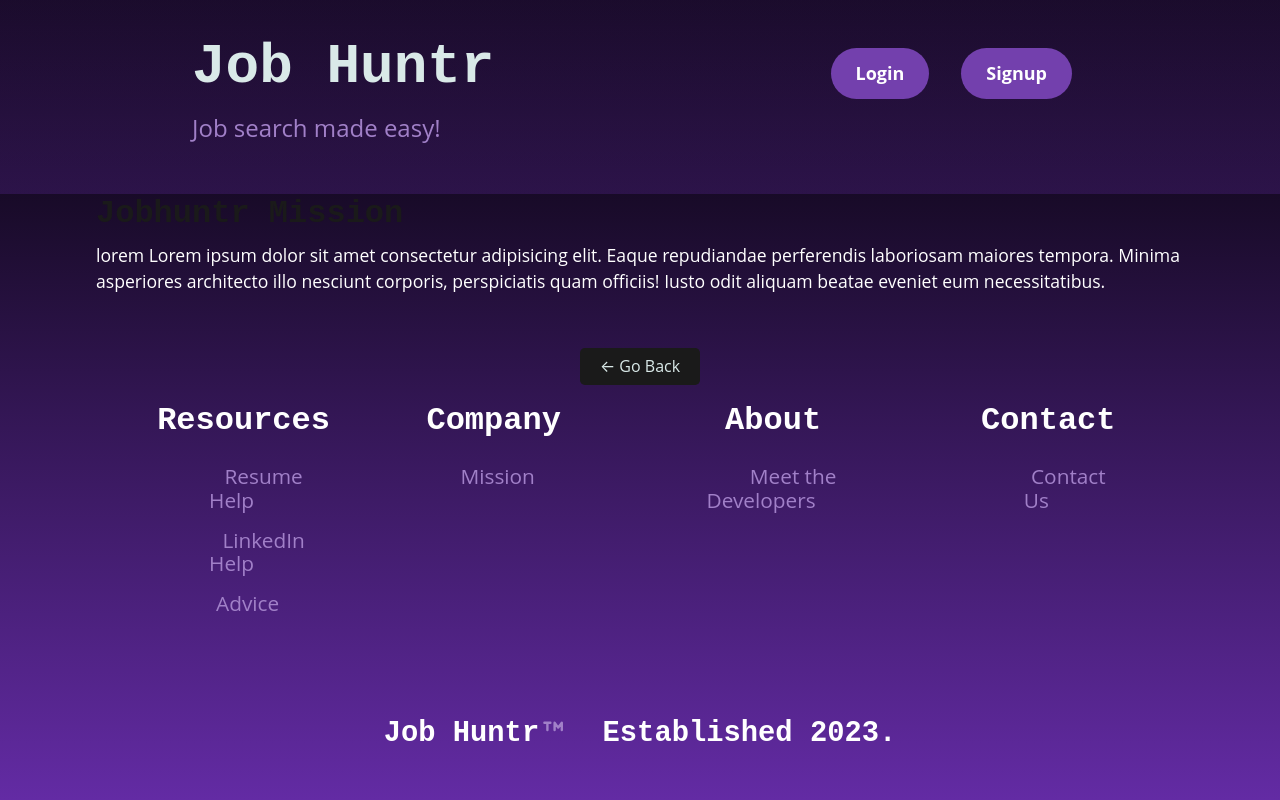
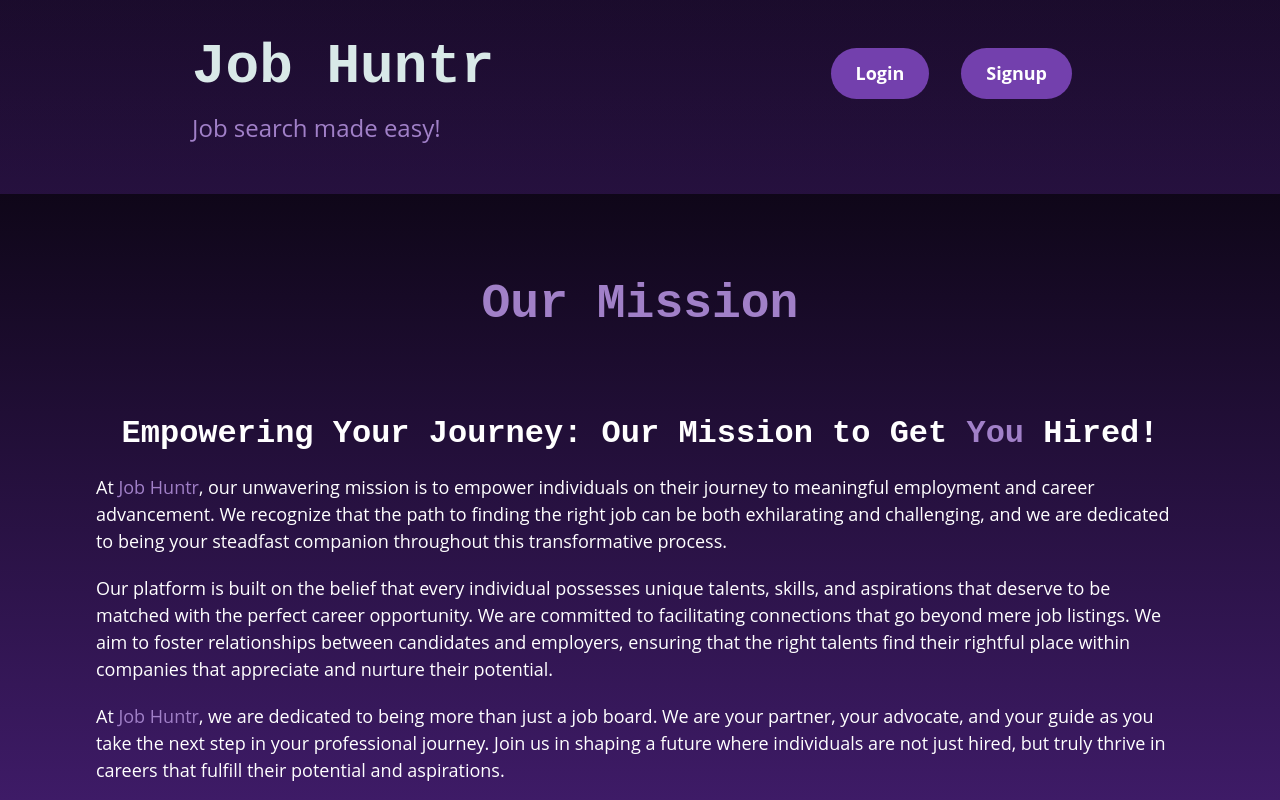
Before and after one commit to ZacWheeler3/job-huntr, a React (Vite) app in the folder client/: page /CompanyPage in a window 1280 px wide. Shown: the top 800 px of the page. Built offline with nearby package versions, Linux system fonts and the light colour scheme.

Commit message:
added company page content

```diff
--- a/client/src/App.css
+++ b/client/src/App.css
@@ -326,6 +326,37 @@ body {
   display: flex;
   justify-content: center;
 }
+.company-container {
+  display: flex;
+  justify-content: center;
+}
+.company-title h2 {
+  margin-top: 5rem;
+  margin-bottom: 5rem;
+  display: flex;
+  justify-content: center;
+  font-size: 3rem;
+  color: #A180C8;
+}
+.company-title h3 {
+  display: flex;
+  justify-content: center;
+  font-size: 2rem;
+  color: #FFFFFF;
+}
+.company-title p {
+  font-size: large;
+  margin-top: 4rem;
+  margin: 20px 0;
+}
+span {
+  color: #A180C8;
+}
+.trademark-icon {
+  margin-top: 4rem;
+  color: #FFFFFF;
+  font-size: 1.8rem;
+}
 
 .trademark-icon {
   margin-top: 4rem;
--- a/client/src/pages/CompanyPage.jsx
+++ b/client/src/pages/CompanyPage.jsx
@@ -1,24 +1,21 @@
 import React from "react";
 import { FaGithub } from "react-icons/fa";
-
-
 const CompanyPage = () => {
-return (
-    <div className="about-container">
-<div className="about-title">
-    <h2>Jobhuntr Mission </h2>
-    <p>lorem Lorem ipsum dolor sit amet consectetur adipisicing elit. Eaque repudiandae perferendis laboriosam maiores tempora. Minima asperiores architecto illo nesciunt corporis, perspiciatis quam officiis! Iusto odit aliquam beatae eveniet eum necessitatibus.   </p>
-</div>
-<div className="creator-section">
-
-
-
-</div>
+  return (
+    <div className="company-container">
+      <div className="company-title">
+        <h2> Our Mission </h2>
+        <h3>Empowering Your Journey: Our Mission to Get <span>&nbsp;You&nbsp;</span> Hired!</h3>
+        <p>
+        At <span>Job Huntr</span>, our unwavering mission is to empower individuals on their journey to meaningful employment and career advancement. We recognize that the path to finding the right job can be both exhilarating and challenging, and we are dedicated to being your steadfast companion throughout this transformative process.{" "}
+        </p>
+        <p>
+        Our platform is built on the belief that every individual possesses unique talents, skills, and aspirations that deserve to be matched with the perfect career opportunity. We are committed to facilitating connections that go beyond mere job listings. We aim to foster relationships between candidates and employers, ensuring that the right talents find their rightful place within companies that appreciate and nurture their potential.{" "}
+        </p>
+        <p>At <span>Job Huntr</span>, we are dedicated to being more than just a job board. We are your partner, your advocate, and your guide as you take the next step in your professional journey. Join us in shaping a future where individuals are not just hired, but truly thrive in careers that fulfill their potential and aspirations.</p>
+      </div>
+      <div className="creator-section"></div>
     </div>
-)
-
-
-
-
-}
+  );
+};
 export default CompanyPage;
```
